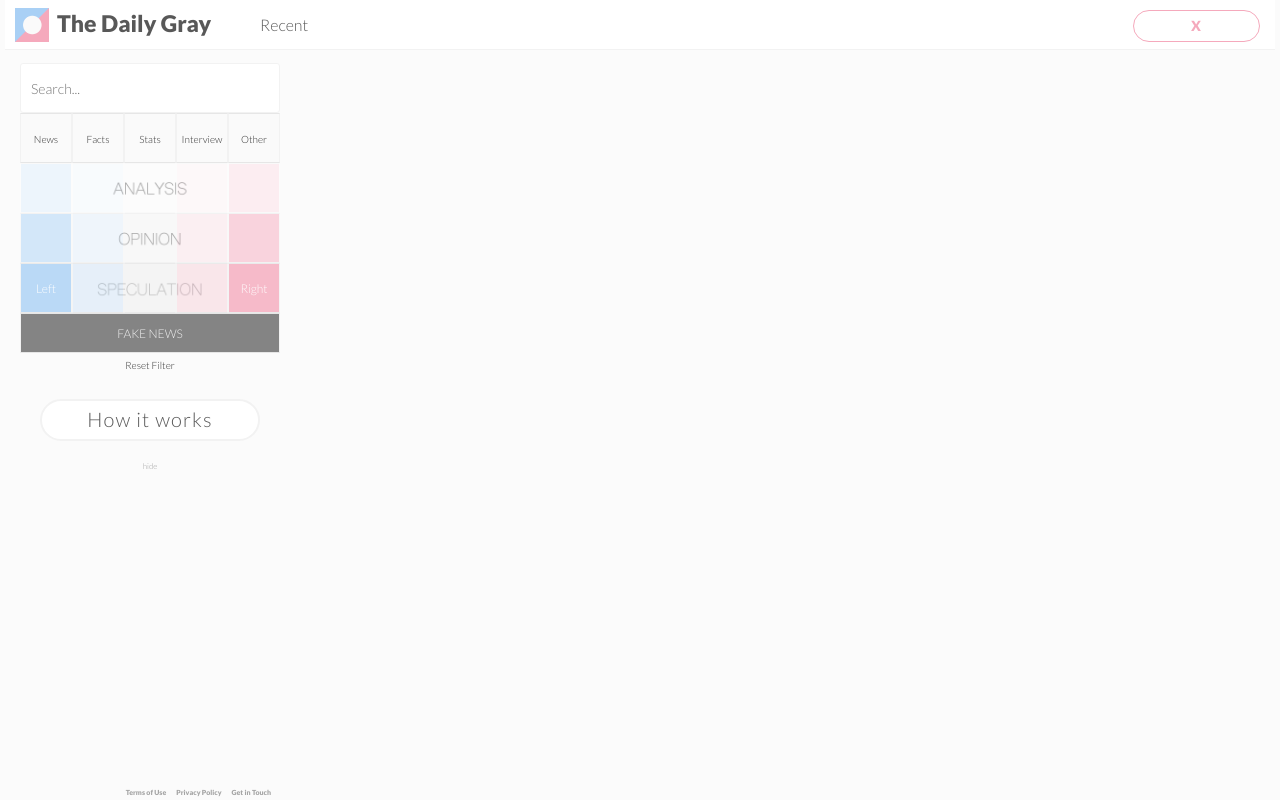
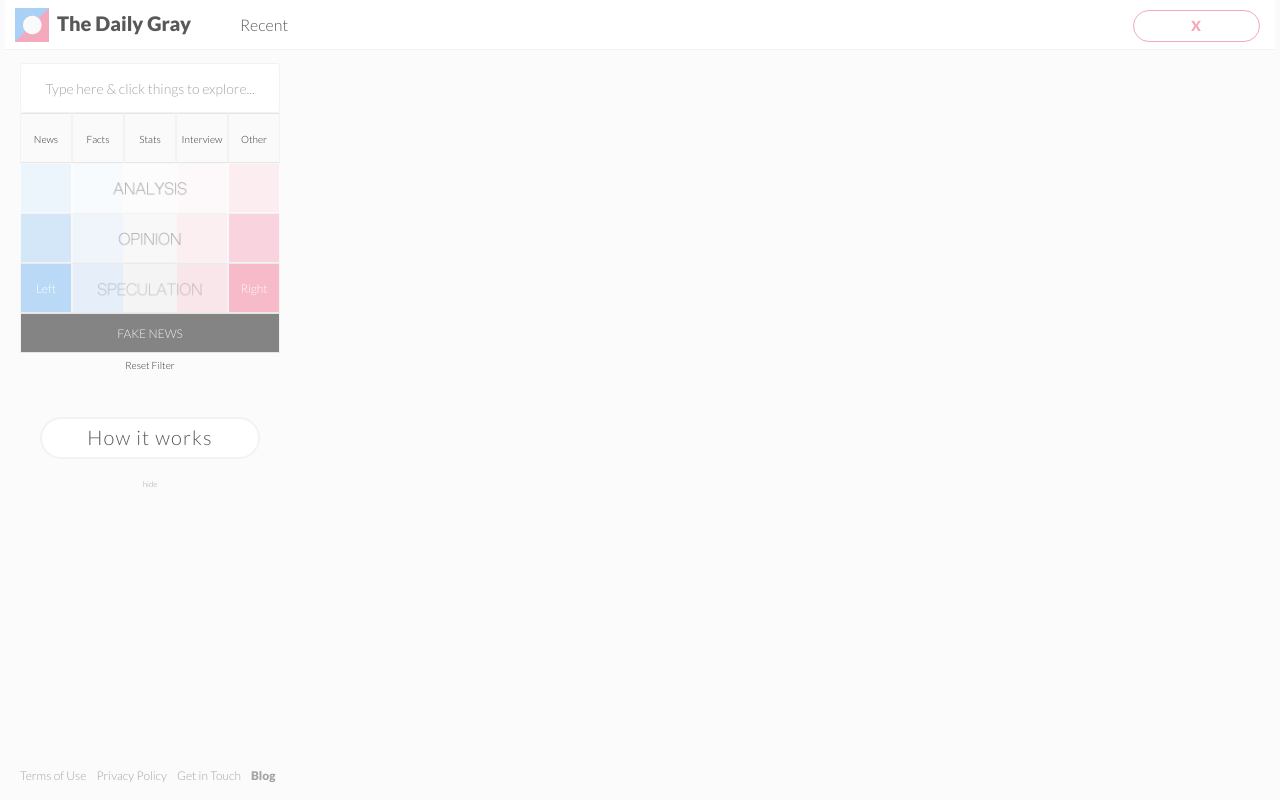
Before and after one commit to ryanjyost/The-Daily-Gray, a Node server app: page / in a window 1280 px wide. Run offline with Node 20, Linux system fonts and the light colour scheme; data that the repository does not hold is empty; some libraries are stand-ins or nearby versions.

Commit message:
minor tweaks for blog link, copy

```diff
--- a/public/stylesheets/style.css
+++ b/public/stylesheets/style.css
@@ -237,8 +237,27 @@ Sidebar
 		}
 
 			#sidebar-link-menu{
-				display: none;
+				position: absolute;
+				bottom: 0;
+				display: block;
+				margin: 0px 0px 20px 0px;
+				margin: auto;
+				text-align: center;
+				width: 100%;
 			}
+
+						#sidebar-link-menu a{
+							padding: 20px 10px 10px 0px;
+							font-size: 12px;
+							color: #a4a4a4;
+							font-weight: 200;
+						}
+
+						#blog-link{
+							text-align: center !important;
+							width: 100%;
+							font-weight: 600 !important;
+						}
 
 	/* Search */
 
@@ -251,10 +270,15 @@ Sidebar
 			border: 1px solid #f2f2f2;
 			border-radius: 3px;
 			max-width:  375px;
+			text-align: center;
 		}
 
 			#search-input:focus{
 				outline: 1px solid #d8d8d8;
+			}
+
+			#search-input::placeholder{
+				color:  #a4a4a4;
 			}
 
 			/* Map */
@@ -276,6 +300,7 @@ Sidebar
 				width: 100%;
 				margin: auto;
 				max-width:  375px;
+				margin-bottom: 20px;
 			}
 
 				.mapBox{
@@ -405,23 +430,6 @@ PostList*/
 						overflow-x: scroll;
 						overflow-y: hidden;
 					}
-
-					#sidebar-link-menu{
-								position: absolute;
-								bottom: 0;
-								display: block;
-								margin: 0px 0px 20px 10px;
-								margin: auto;
-								text-align: right;
-								width: 90%;
-					}
-
-						#sidebar-link-menu a{
-							padding: 20px 10px 10px 0px;
-							font-size: 7px;
-							text-align: right;
-							color: #a4a4a4;
-						}
 		}
 
 
@@ -510,7 +518,6 @@ PostList*/
 				top:  0;
 				bottom: 0;
 				left: 0;
-				overflow: scroll;
 				margin-top: 63px;
 			}
 
@@ -528,6 +535,14 @@ PostList*/
 
 			.iframeContainer{
 					width: 950px !important;
+				}
+
+				#sidebar-link-menu{
+					text-align: left !important;
+				}
+
+				#sidebar-link-menu a{
+					line-height: 4;
 				}
 		}
 
--- a/src/components/MainView.js
+++ b/src/components/MainView.js
@@ -30,7 +30,7 @@ class MainView extends Component {
 				currentHoveredBox: [],
 				selectedBoxes: []
 			},
-			sidebarIsOpen: window.innerWidth < 768 ? false : true,
+			sidebarIsOpen: window.innerWidth < 950 ? false : true,
 			windowWidth: window.innerWidth,
 		}
 	}
--- a/src/components/Search.js
+++ b/src/components/Search.js
@@ -17,7 +17,7 @@ class Search extends Component {
 				<input
 					name="searchInput"
 					id="search-input"
-					placeholder={'Search...'}
+					placeholder={'Type here & click things to explore...'}
 					onChange = {this.handleChange}
 					value={this.searchInput}
 				/>
--- a/src/components/Sidebar.js
+++ b/src/components/Sidebar.js
@@ -58,17 +58,19 @@ class Sidebar extends Component {
 						selectedBoxes={this.props.selectedBoxes}
 					/>
 
-					{this.props.showHelperText &&
+					{this.props.showHelperText && window.innerWidth > 950 &&
 						<HelperText
 							mapState={this.props.mapState}
 							hideHelperText={this.handleHideHelperText}
 						/>
 					}
 
+
 					<div id="sidebar-link-menu">
 						<a href="/terms-of-use">Terms of Use</a>
 						<a href="/privacy-policy">Privacy Policy</a>
 						<a href="/contact-us">Get in Touch</a>
+						<a target="_blank" id="blog-link" href="https://medium.com/the-daily-gray">Blog</a>
 					</div>
 
 				</div>
--- a/src/components/styles.js
+++ b/src/components/styles.js
@@ -336,12 +336,12 @@ export default {
 		title:{
 			margin:'0px 2px 11px 2px',
 			color: '#585858',
-			fontSize: 23,
+			fontSize: 20,
 		},
 		tagline: {
-			margin:'0px 2px 2px 2px',
+			margin:'2px 2px 2px 2px',
 			color: '#a4a4a4',
-			fontSize:10
+			fontSize:12
 		},
 	},
 
```
Also changed, not shown: README.md, public/bundle.js, 1 other file.
